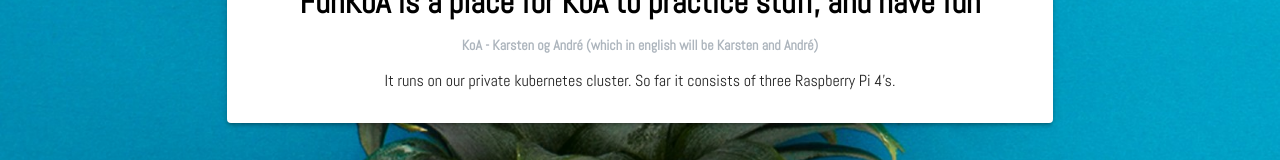
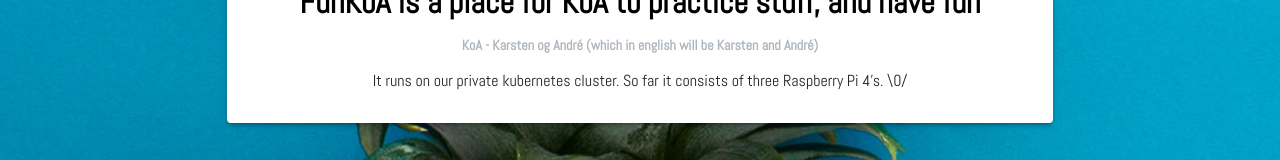
Before and after one commit to andre-wolden/funkoa, a React (Create React App) app: page / in a window 1280 px wide. Shown: the part 586-746 px from the top of the page. Built offline with nearby package versions, Linux system fonts and the light colour scheme.

Commit message:
random change to test deploy to pi-cluster

```diff
--- a/src/routes/home/Home.tsx
+++ b/src/routes/home/Home.tsx
@@ -10,7 +10,7 @@ const Home = (): JSX.Element => {
             <UiPaper>
                 <div className="home-paragraph-1">FunKoA is a place for KoA to practice stuff, and have fun</div>
                 <p className="home-paragraph-2">KoA - Karsten og André (which in english will be Karsten and André)</p>
-                <p>It runs on our private kubernetes cluster. So far it consists of three Raspberry Pi 4&apos;s.</p>
+                <p>It runs on our private kubernetes cluster. So far it consists of three Raspberry Pi 4&apos;s. \0/</p>
             </UiPaper>
         </div>
     );
```
